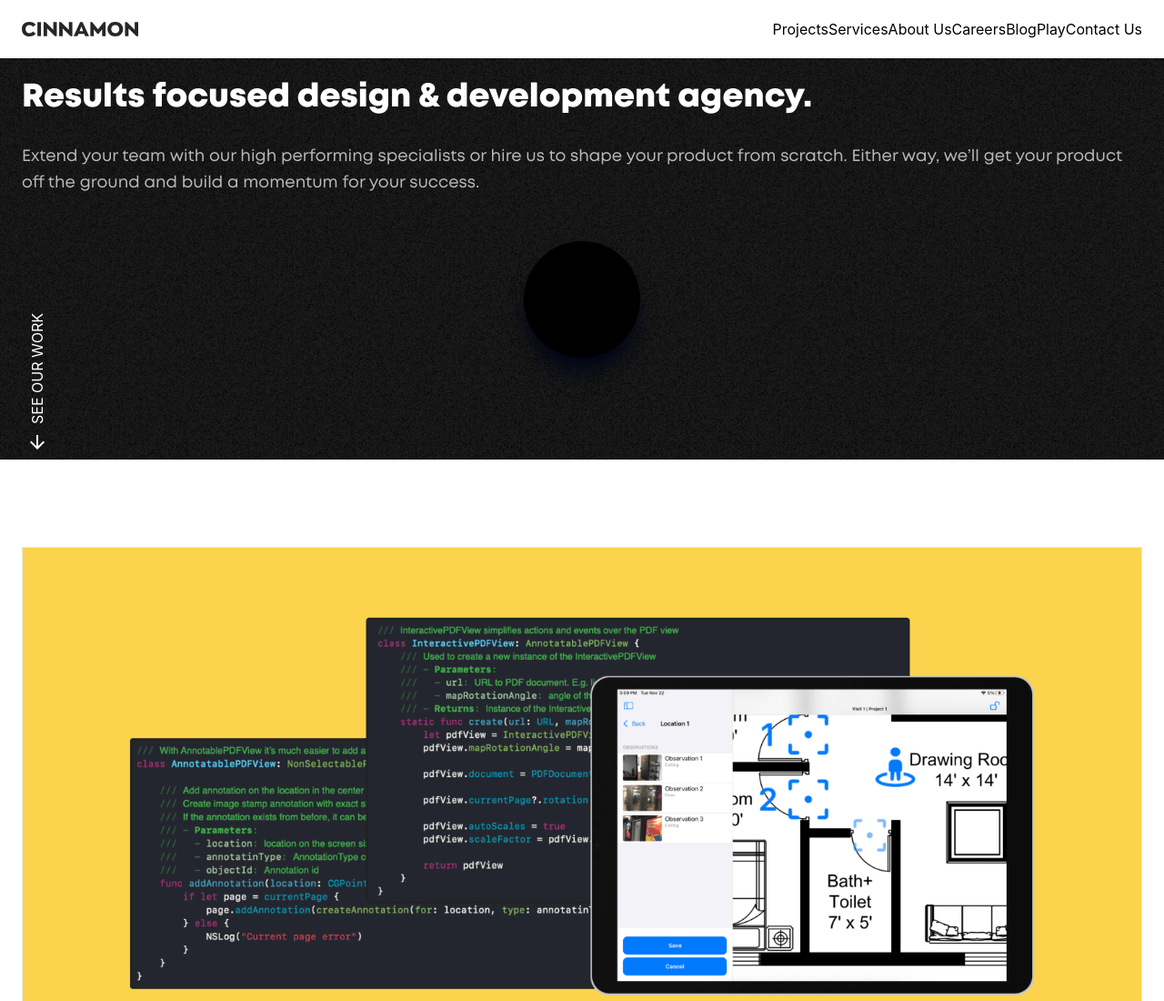
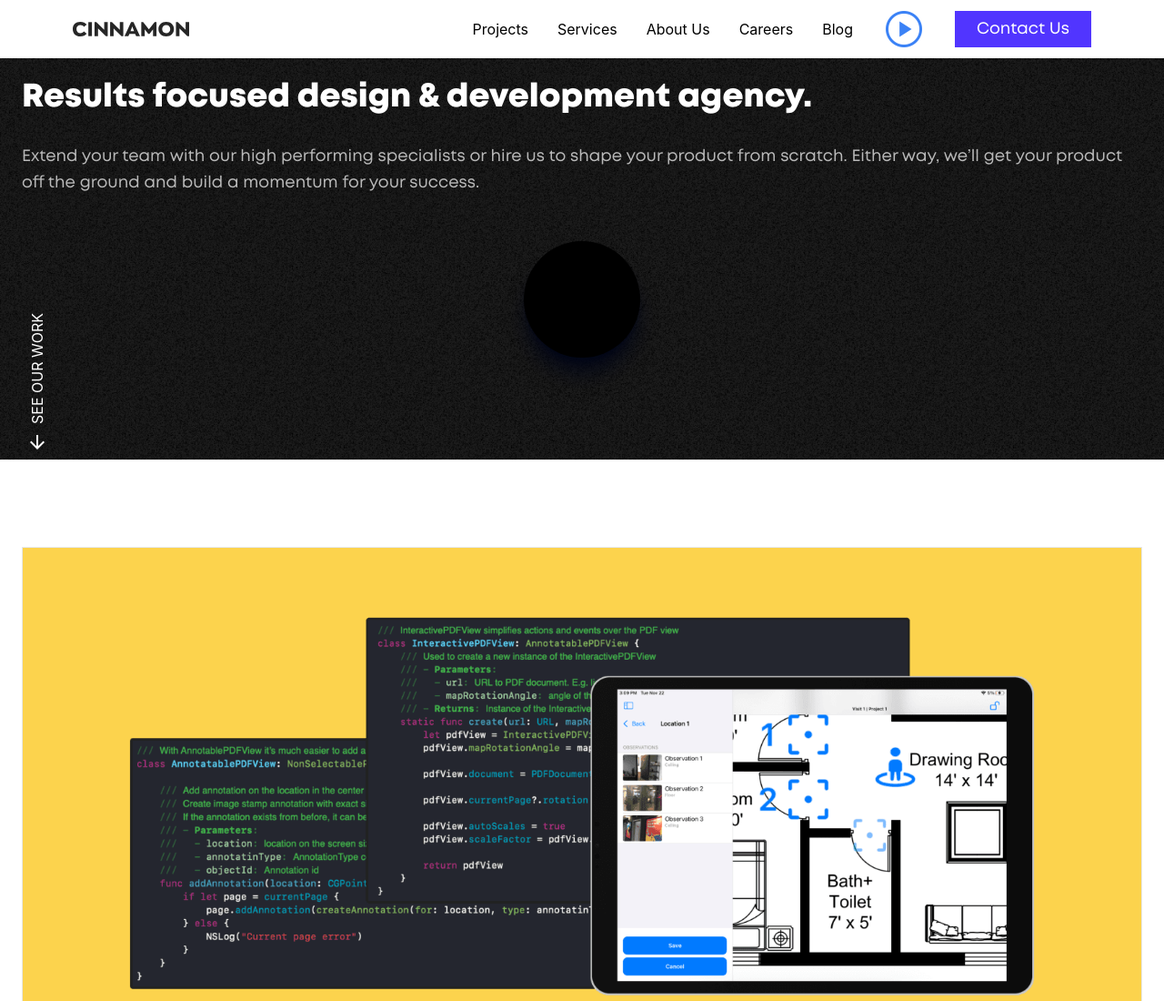
Before and after one commit to Bateyjosue/cinnamon-clone-thegym, a website built with Vite: page index.html in a window 1280 px wide. Shown: the top 1100 px of the page at 91% size. Built offline with nearby package versions, Linux system fonts and the light colour scheme; files whose address does not match are found by name.

Commit message:
Add Style for Header [Desktop]

```diff
--- a/index.html
+++ b/index.html
@@ -9,20 +9,24 @@
     <link rel="stylesheet" href="./style.css">
   </head>
   <body class="">
-    <header class="header__container flex items-center justify-between h-16 bg-white px-6 sticky top-0">
+    <header class="header__container flex items-center justify-between h-16 bg-white px-6 lg:px-20 sticky top-0 mx-auto">
       <div class="logo">
         <!-- <img src="./media/logo-white.svg" alt="" class="w-32"> -->
         <img src="./media/logo-dark.svg" alt="" class="w-32">
       </div>
-      <nav class="nav__links hidden lg:flex">
-        <ul class="flex justify-between">
-          <li><a href="">Projects</a></li>
+      <nav class="nav__links hidden lg:flex text-secondary">
+        <ul class="flex justify-between gap-8 items-center">
+          <li class=""><a href="">Projects</a></li>
           <li><a href="">Services</a></li>
           <li><a href="">About Us</a></li>
           <li><a href="">Careers</a></li>
           <li><a href="">Blog</a></li>
-          <li><a href="">Play</a></li>
-          <li><a href="">Contact Us</a></li>
+          <li class="text-blue-500 ">
+            <a href="">
+              <span class="material-symbols-outlined text-5xl py-2">play_circle</span>
+            </a>
+          </li>
+          <li><a href="" class="font-secondary bg-[#5135ff]  text-white px-6 py-3 my-6 w-2/3 text-lg">Contact Us</a></li>
         </ul>
       </nav>
       <div class="mobile__menu lg:hidden">
```
